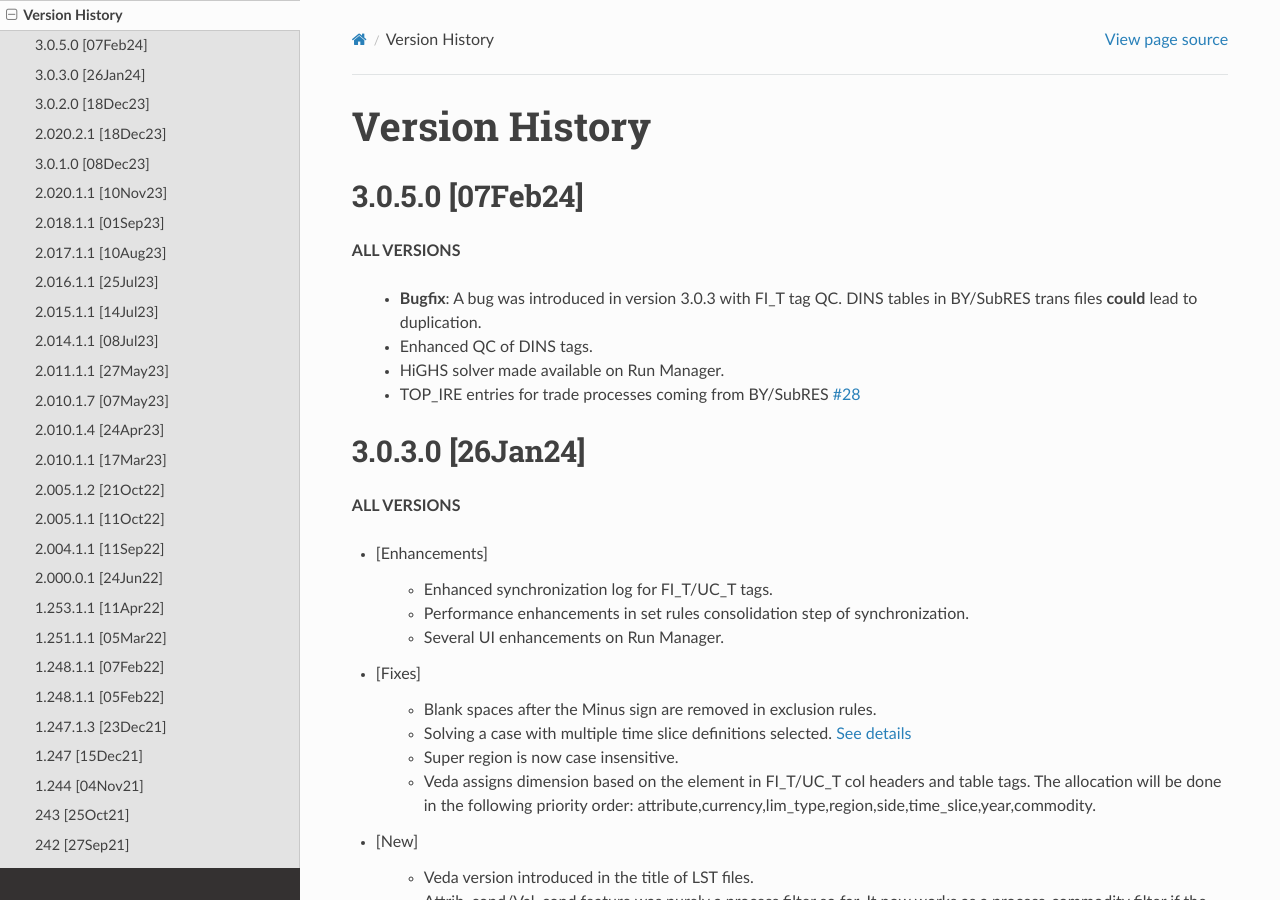
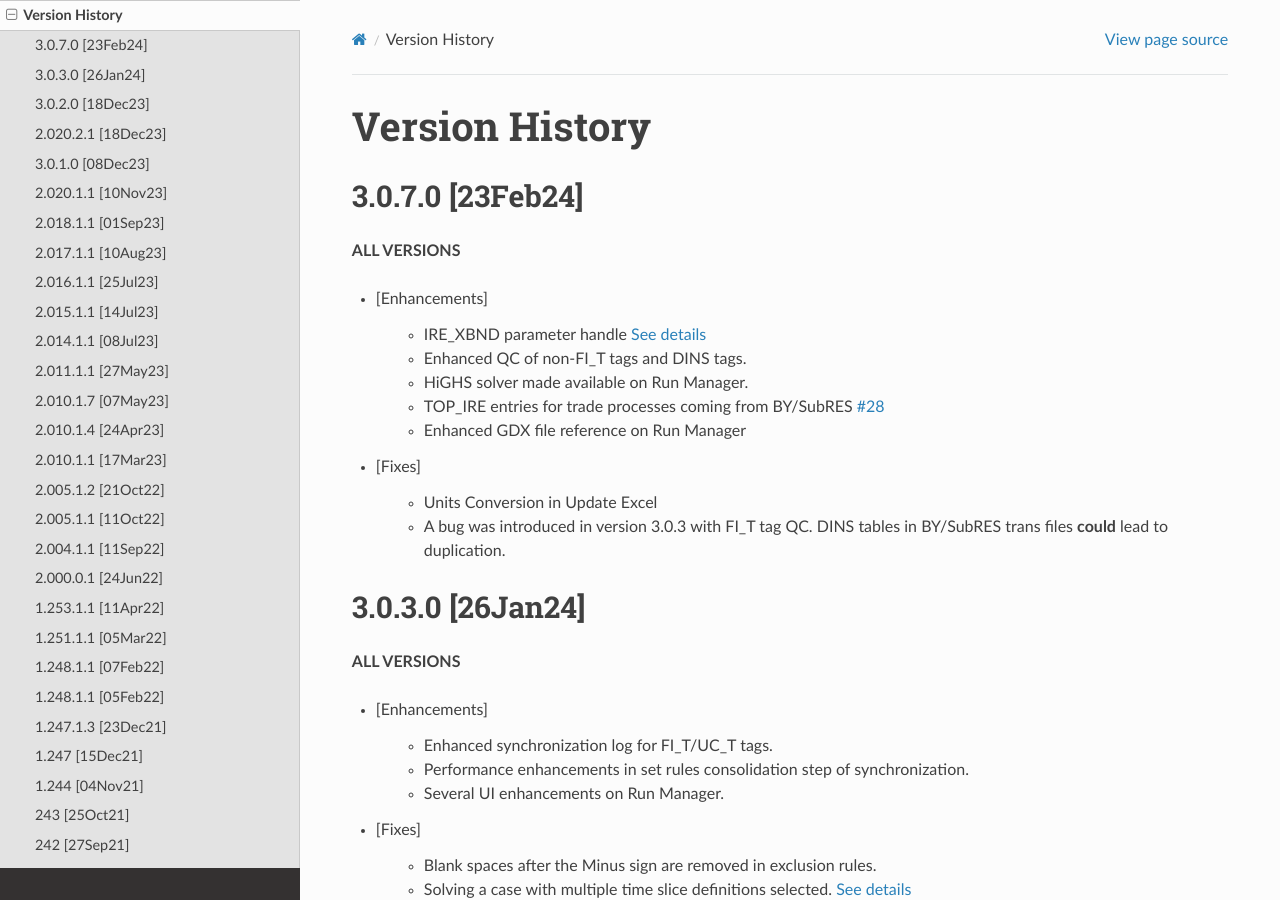
Before and after one commit to kanors-emr/Veda-documentation, a Sphinx documentation site: the page built from docs/source/pages/version_history.rst, in a window 1280 px wide and 900 px high. Built offline with Sphinx 7.4.7 and the Read the Docs theme 2.0.0, drawn with Linux system fonts in a browser that asks for light colours.

Commit message:
version 3.0.7.0

```diff
--- a/docs/source/pages/version_history.rst
+++ b/docs/source/pages/version_history.rst
@@ -2,15 +2,23 @@
 Version History
 ################
 
-3.0.5.0 [07Feb24]
+3.0.7.0 [23Feb24]
 ^^^^^^^^^^^^^^^^^
 
 **ALL VERSIONS**
 
-    * **Bugfix**: A bug was introduced in version 3.0.3 with FI_T tag QC. DINS tables in BY/SubRES trans files **could** lead to duplication.
-    * Enhanced QC of DINS tags.
+* [Enhancements]
+
+    * IRE_XBND parameter handle `See details <https://forum.kanors-emr.org/showthread.php?tid=1348&pid=7171>`_
+    * Enhanced QC of non-FI_T tags and DINS tags.
     * HiGHS solver made available on Run Manager.
     * TOP_IRE entries for trade processes coming from BY/SubRES `#28 <https://github.com/kanors-emr/Veda2.0-Installation/issues/28>`_
+    * Enhanced GDX file reference on Run Manager
+
+* [Fixes]
+
+    * Units Conversion in Update Excel
+    * A bug was introduced in version 3.0.3 with FI_T tag QC. DINS tables in BY/SubRES trans files **could** lead to duplication.
 
 
 3.0.3.0 [26Jan24]
```
